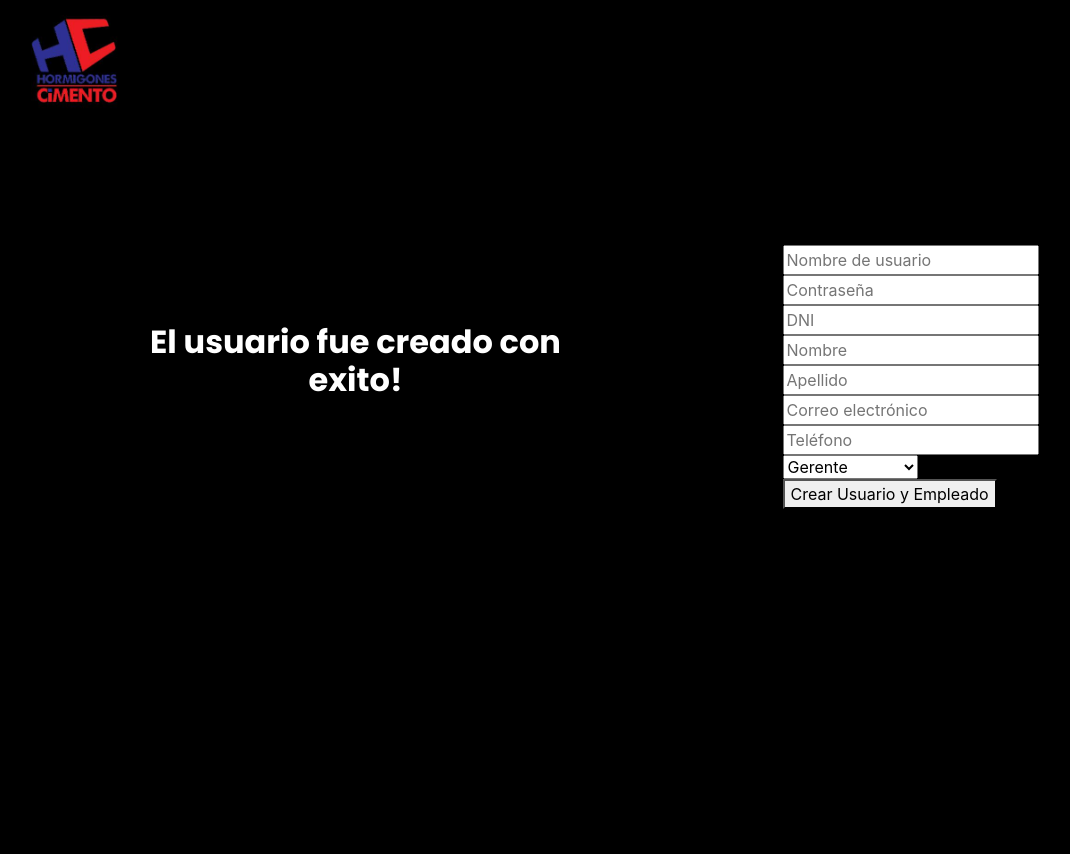
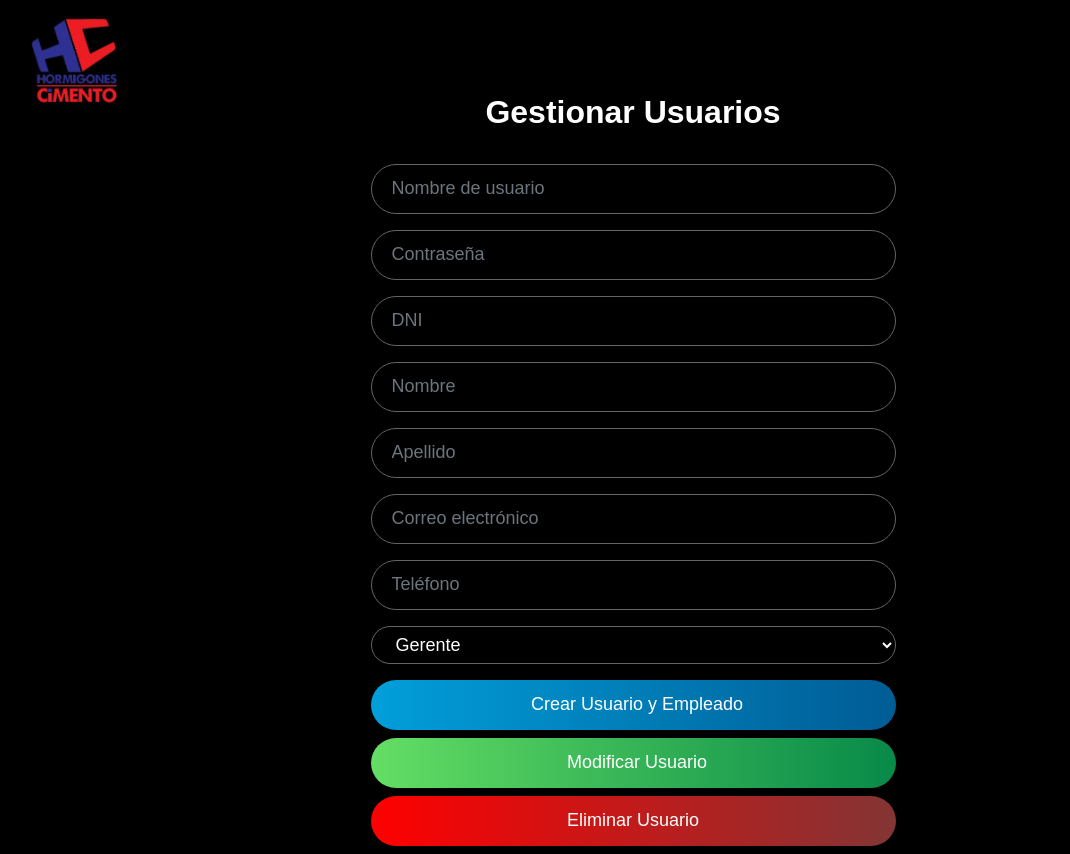
Before and after one commit to MatiasBoldini/TesisCimento, a Django app: page /usuariocreado/ in a window 1280 px wide. Shown: the whole page, without its empty margins (7-1077 px from the left). Before the commit the page ends 509 px from the top, so only its background shows below. Run offline with Django 4.2, Linux system fonts and the light colour scheme; some libraries are stand-ins or nearby versions.

Commit message:
Html creacion de usuario

```diff
--- a/tesisApp/static/login.css
+++ b/tesisApp/static/login.css
@@ -2,7 +2,9 @@
 body {
     background-color: black;
 }
-
+nav {
+    margin-bottom: 6rem; /* Agrega un margen inferior al navbar utilizando las clases de Bootstrap */
+}
 .navegador {
     width: 100%;
     margin-left: 0;
@@ -21,7 +23,7 @@
 }
 
 .titulo-principal {
-    color: #fff;
+    color: white;
     font-size: 2rem; /* Ajusta el tamaño del título */
     font-weight: 700;
     font-family: "Poppins", sans-serif;
@@ -46,9 +48,9 @@
     color: white;
 }
 
-.btn-primary {
+.btn-inicio {
     background: linear-gradient(270deg, #005c95 0, #019fda 100%);
-    color: #fff;
+    color: white;
     border-radius: 1.5625rem;
     font-family: "Poppins", sans-serif;
     max-width: 100%;
@@ -61,3 +63,58 @@
 }
 
 /* --------------------------Registro--------------------------------------*/
+
+
+/* Estilo para el botón "Agregar" */
+.btn-agregar {
+    /* Agrega tus estilos personalizados aquí */
+    background: linear-gradient(270deg, #005c95 0, #019fda 100%);
+    color: #fff;
+    border-radius: 1.5625rem;
+    border: none; /* Quita el borde */
+    font-family: "Poppins", sans-serif;
+    max-width: 100%;
+    width: 100%; /* Cambia el ancho del botón para que sea más flexible */
+    height: 3.125rem;
+    border-radius: 1.5625rem;
+    outline: 0;
+    font-size: 1.125rem;
+    padding-left: 1.25rem;
+}
+
+/* Estilo para el botón "Modificar" */
+.btn-modificar {
+    /* Agrega tus estilos personalizados aquí */
+    background:linear-gradient(270deg,#088f4cf5 0, #64de64 100%);
+    color: #fff;
+    border: none; /* Quita el borde */
+    border-radius: 1.5625rem;
+
+    font-family: "Poppins", sans-serif;
+    max-width: 100%;
+    width: 100%; /* Cambia el ancho del botón para que sea más flexible */
+    height: 3.125rem;
+    border-radius: 1.5625rem;
+    outline: 0;
+    font-size: 1.125rem;
+    padding-left: 1.25rem;
+}
+
+/* Estilo para el botón "Eliminar" */
+.btn-eliminar {
+    /* Agrega tus estilos personalizados aquí */
+    background: linear-gradient(270deg, #833535  0, #FF0000  100%);
+    color: #fff;
+    border: none; /* Quita el borde */
+    border-radius: 1.5625rem;
+    font-family: "Poppins", sans-serif;
+    max-width: 100%;
+    width: 100%; /* Cambia el ancho del botón para que sea más flexible */
+    height: 3.125rem;
+    border-radius: 1.5625rem;
+    outline: 0;
+    font-size: 1.125rem;
+    padding-left: 1.25rem;
+}
+
+/* CambioPrecio */
--- a/tesisApp/templates/tesisApp/usuariocreado.html
+++ b/tesisApp/templates/tesisApp/usuariocreado.html
@@ -1,54 +1,84 @@
 <!DOCTYPE html>
-<html lang="en">
+<html lang="es">
 <head>
     <meta charset="UTF-8">
-    <meta name="viewport" content="width=device-width, initial-scale=1, shrink-to-fit=no">
-    <link rel="stylesheet" href="https://stackpath.bootstrapcdn.com/bootstrap/4.5.2/css/bootstrap.min.css">
-    <link rel="stylesheet" href="https://fonts.googleapis.com/css2?family=Poppins:wght@400;700&display=swap">
-    <link rel="stylesheet" type="text/css" href="static/login.css">
-    <script src="static/java.js"></script>
-
-    <title>Pagina De Usuario Registrado</title>
+    <meta name="viewport" content="width=device-width, initial-scale=1.0">
+    <link href="https://maxcdn.bootstrapcdn.com/bootstrap/4.0.0/css/bootstrap.min.css" rel="stylesheet">
+    <link rel="stylesheet" type="text/css" href="../../static/login.css?v=1.1">
+    <script src="../../static/java.js"></script>
+    <title>Tu Página</title>
+    <style>
+    </style>
 </head>
 <body class="cuerpo">
+
 <nav class="navbar navbar-expand-lg navbar-light" style="background-color: black">
-        <div class="container-fluid" >
+    <div class="container-fluid">
         <a class="navbar-brand my-logo" href="#">
-
-                <img src="static/hc.jpg" alt="Logo de mi empresa" class="img-fluid float-left">
+            <img src="../../static/hc.jpg" alt="Logo de mi empresa" class="img-fluid float-left">
         </a>
     </div>
 </nav>
+
 <div class="container d-flex justify-content-center align-items-center vh-100">
     <div class="col-lg-6">
         <section class="container mt-custom">
             <div class="row mb-4">
                 <div class="col-12 text-center">
-                        <h1 class="titulo-principal">El usuario fue creado con exito!</h1>
+                    <h1 class="titulo-principal">Gestionar Usuarios</h1>
                 </div>
             </div>
         </section>
-        </div>
-        <div class="container d-flex justify-content-center align-items-center vh-100">
         <form method="post" action="{% url 'crear_usuario_empleado' %}">
             {% csrf_token %}
-                <input type="text" name="username" placeholder="Nombre de usuario"><br>
-                <input type="password" name="password" placeholder="Contraseña"><br>
-                <input type="text" name="dni" placeholder="DNI"><br>
-                <input type="text" name="nombre" placeholder="Nombre"><br>
-                <input type="text" name="apellido" placeholder="Apellido"><br>
-                <input type="email" name="email" placeholder="Correo electrónico"><br>
-                <input type="text" name="telefono" placeholder="Teléfono"><br>
-                <select name="rol">
+            <div class="form-group">
+                <input type="text" class="form-control" name="username" placeholder="Nombre de usuario" required>
+            </div>
+            <div class="form-group">
+                <input type="password" class="form-control" name="password" placeholder="Contraseña" required>
+            </div>
+            <div class="form-group">
+                <input type="text" class="form-control" name="dni" placeholder="DNI" required>
+            </div>
+            <div class="form-group">
+                <input type="text" class="form-control" name="nombre" placeholder="Nombre" required>
+            </div>
+            <div class="form-group">
+                <input type="text" class="form-control" name="apellido" placeholder="Apellido" required>
+            </div>
+            <div class="form-group">
+                <input type="email" class="form-control" name="email" placeholder="Correo electrónico" required>
+            </div>
+            <div class="form-group">
+                <input type="text" class="form-control" name="telefono" placeholder="Teléfono" required>
+            </div>
+            <div class="form-group">
+                <select name="rol" class="form-control">
                     <option value="0">Gerente</option>
                     <option value="1">Logística</option>
                     <option value="2">Plantista</option>
                     <option value="3">Transportista</option>
                     <option value="4">Administración</option>
-                </select><br>
-                <button type="submit">Crear Usuario y Empleado</button>
+                </select>
+            </div>
+            <div class="text-center mb-2">
+                <button type="submit" class="btn btn-primary btn-block btn-agregar" >Crear Usuario y Empleado</button>
+            </div>
+            <div class="text-center mb-2">
+                <button type="submit" class="btn btn-primary btn-block btn-modificar">Modificar Usuario</button>
+            </div>
+            <div class="text-center mb-2">
+                <button type="submit" class="btn btn-primary btn-block btn-eliminar">Eliminar Usuario</button>
+            </div>
         </form>
+    </div>
+</div>
 
 </div>
+
+<script src="https://code.jquery.com/jquery-3.2.1.slim.min.js"></script>
+<script src="https://cdnjs.cloudflare.com/ajax/libs/popper.js/1.12.9/umd/popper.min.js"></script>
+<script src="https://maxcdn.bootstrapcdn.com/bootstrap/4.0.0/js/bootstrap.min.js"></script>
+
 </body>
 </html>
```
Also changed, not shown: tesisApp/templates/tesisApp/cambioprecio.html (+29 -4 lines), tesisApp/templates/tesisApp/login.html (+3 -4 lines), db.sqlite3. Lines whose indentation alone changed are shown as unchanged.
